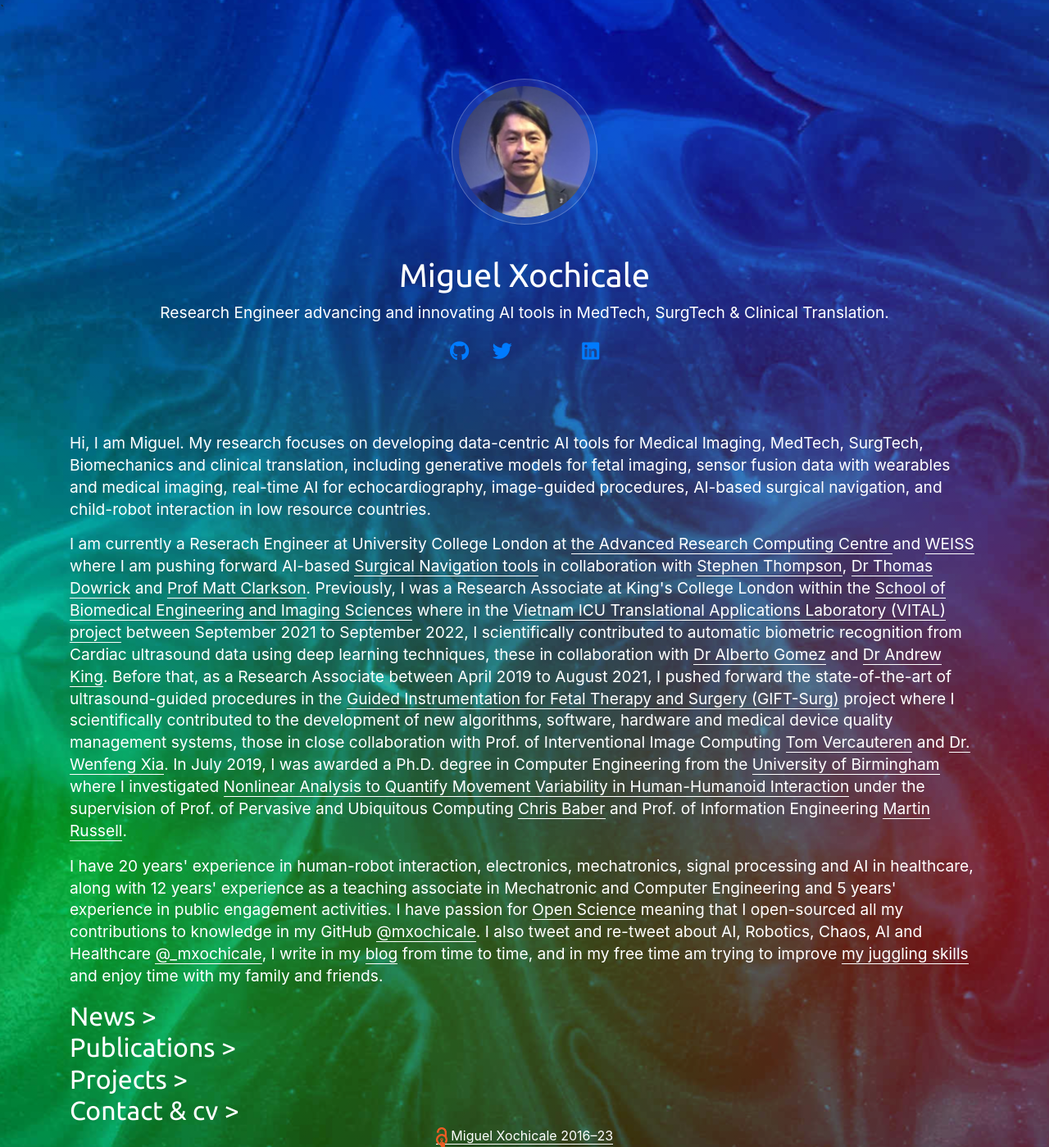
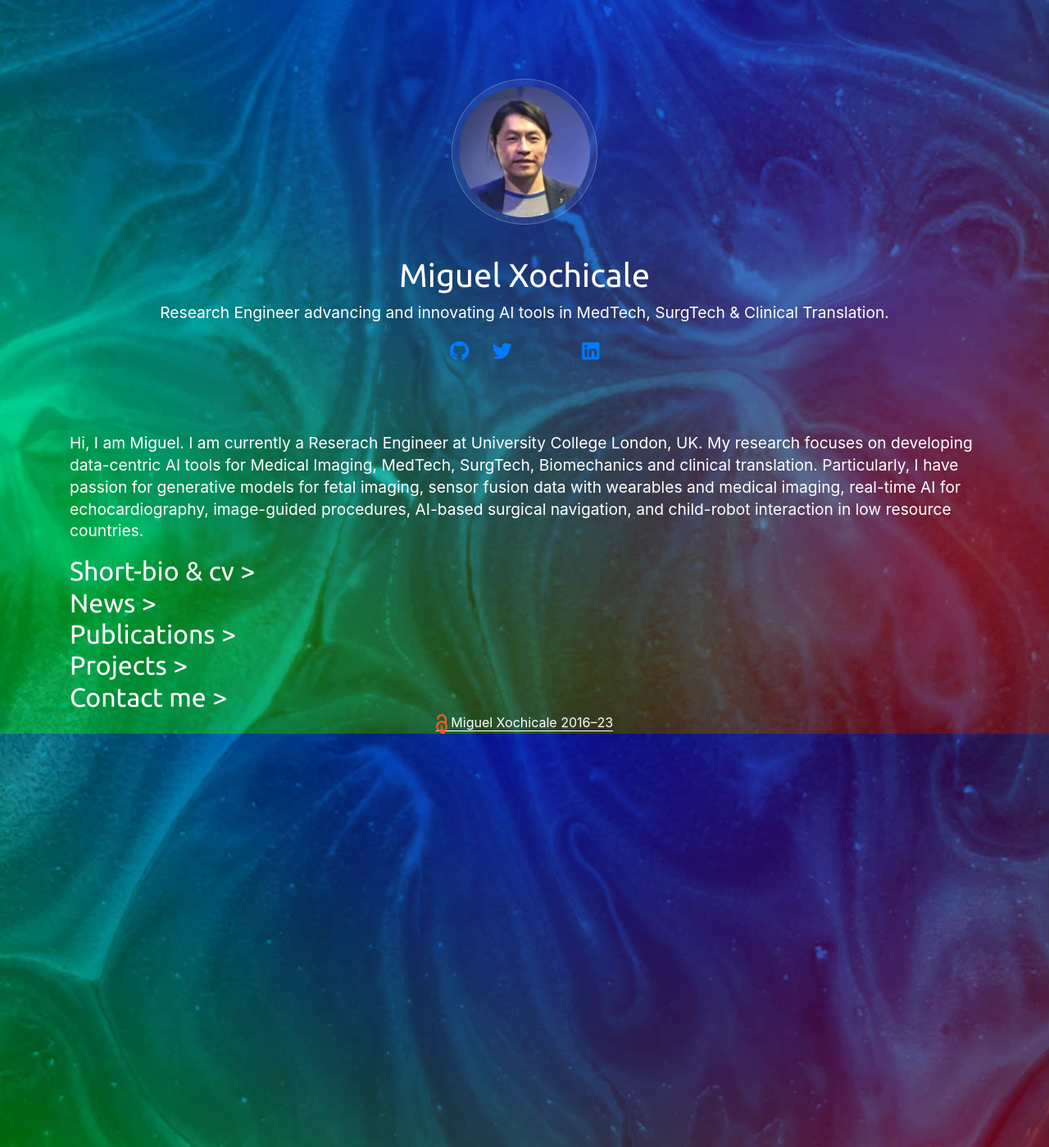
Before and after one commit to mxochicale/mxochicale.github.io, a Jekyll site: the page built from index.html, in a window 1280 px wide. Shown: the whole page at 82% size. Built offline with Jekyll 4.4.1, drawn with Linux system fonts in a browser that asks for light colours; nearby versions of some CDN libraries; comment, search, counter and statistics services are not loaded; a style sheet for code colours, icons or effects is not loaded.

Commit message:
updates accorion for index, and few changes to cv, me and adds contact and short-bio-cv (#22)

```diff
--- /dev/null
+++ b/_includes/contact.html
@@ -0,0 +1,4 @@
+<p style="padding-top:0.5rem">
+I am always keen to hear about academic and industry opportunities.
+Please do not hesitate to drop me a message to touch base: m.xochicale@ucl.ac.uk.
+</p>
--- a/_includes/cv.html
+++ /dev/null
@@ -1,13 +0,0 @@
-<p style="padding-top:0.5rem">
-  I am always happy to hear about new collaborators, opportunities, and participate in conferences or public engagement activities.
-  Please do get in touch via email: m.xochicale@ucl.ac.uk.
-  For detailed information, please see my CV and its github repository:
-</p>
-<p class="cv">
-    <a
-	href="https://github.com/mxochicale/cv/blob/generated-pdfs/cv-two-pages.pdf"> <i class="far fa-file-pdf"></i>
-    </a>
-    <a
-	href="https://github.com/mxochicale/cv"> <i class="fab fa-github"></i>
-    </a>
-</p>
--- a/_includes/me.html
+++ b/_includes/me.html
@@ -1,18 +1,6 @@
 <p>
 Hi, I am Miguel.
-My research focuses on developing data-centric AI tools for Medical Imaging, MedTech, SurgTech, Biomechanics and clinical translation, including generative models for fetal imaging, sensor fusion data with wearables and medical imaging, real-time AI for echocardiography, image-guided procedures, AI-based surgical navigation, and child-robot interaction in low resource countries.
+I am currently a Reserach Engineer at University College London, UK.
+My research focuses on developing data-centric AI tools for Medical Imaging, MedTech, SurgTech, Biomechanics and clinical translation.
+Particularly, I have passion for generative models for fetal imaging, sensor fusion data with wearables and medical imaging, real-time AI for echocardiography, image-guided procedures, AI-based surgical navigation, and child-robot interaction in low resource countries.
 </p>
-
-<p>
-I am currently a Reserach Engineer at University College London at <a class="white"  href="https://www.ucl.ac.uk/arc">the Advanced Research Computing Centre </a> and <a class="white"  href="https://www.ucl.ac.uk/interventional-surgical-sciences">WEISS</a> where I am pushing forward AI-based <a class="white"  href="https://github.com/SciKit-Surgery">Surgical Navigation tools</a> in collaboration with <a class="white"  href="https://scholar.google.co.uk/citations?user=-rD4cJIAAAAJ">Stephen Thompson</a>, <a class="white"  href="https://iris.ucl.ac.uk/iris/browse/profile?upi=TMDOW59">Dr Thomas Dowrick</a> and <a class="white"  href="https://iris.ucl.ac.uk/iris/browse/profile?upi=MJCLA42">Prof Matt Clarkson</a>.
-Previously, I was a Research Associate at King's College London within the <a class="white" href="https://www.kcl.ac.uk/bmeis">School of Biomedical Engineering and Imaging Sciences</a> where in the <a class="white" href="http://vital.oucru.org/">Vietnam ICU Translational Applications Laboratory (VITAL) project</a>  between September 2021 to September 2022, I scientifically contributed to automatic biometric recognition from Cardiac ultrasound data using deep learning techniques, these in collaboration with <a class="white" href="https://gomezalberto.github.io/">Dr Alberto Gomez</a> and <a class="white" href="https://www.kcl.ac.uk/people/andrew-king">Dr Andrew King</a>.
-Before that, as a Research Associate between April 2019 to August 2021, I pushed forward the state-of-the-art of ultrasound-guided procedures in the <a class="white" href="https://www.gift-surg.ac.uk/"> Guided Instrumentation for Fetal Therapy and Surgery (GIFT-Surg)</a> project where I scientifically contributed to the development of new algorithms, software, hardware and medical device quality management systems, those in close collaboration with Prof. of Interventional Image Computing <a class="white" href="https://cai4cai.ml/">Tom Vercauteren</a> and <a class="white" href="https://scholar.google.com/citations?hl=en&user=bLvnwOAAAAAJ">Dr. Wenfeng Xia</a>.
-In July 2019, I was awarded a Ph.D. degree in Computer Engineering from the <a class="white"  href="http://www.birmingham.ac.uk/index.aspx">University of Birmingham</a> where I investigated <a class="white"  href="https://mxochicale-phd.github.io/site/"> Nonlinear Analysis to Quantify Movement Variability in Human-Humanoid Interaction</a> under the supervision of Prof. of Pervasive and Ubiquitous Computing <a class="white" href="http://www.birmingham.ac.uk/staff/profiles/eese/baber-chris.aspx">Chris Baber</a> and Prof. of Information Engineering <a class="white"  href="http://www.birmingham.ac.uk/staff/profiles/eese/russell-martin.aspx">Martin Russell</a>.
-</p>
-
-<p>
-I have 20 years' experience in human-robot interaction, electronics, mechatronics, signal processing and AI in healthcare, along with 12 years' experience as a teaching associate in Mechatronic and Computer Engineering and 5 years' experience in public engagement activities.
-I have passion for <a class="white"  href="https://en.wikipedia.org/wiki/Open_science">Open Science</a> meaning that I open-sourced  all my contributions to knowledge in my GitHub <a class="white"  href="https://github.com/mxochicale">@mxochicale</a>.
-I also tweet and re-tweet about AI, Robotics, Chaos, AI and Healthcare <a class="white" href="https://twitter.com/_mxochicale">@_mxochicale</a>,
-I write in my <a class="white" href="http://mxochicale.github.io/blog/ ">blog</a> from time to time, and in my free time am trying to improve <a class="white" href=/assets/images/avatar/mapx_april2016.jpg>my juggling skills</a> and enjoy time with my family and friends.
-</p>
--- /dev/null
+++ b/_includes/short-bio-cv.html
@@ -0,0 +1,22 @@
+<p>
+I am currently a Reserach Engineer at University College London at <a class="white"  href="https://www.ucl.ac.uk/arc">the Advanced Research Computing Centre </a> and <a class="white"  href="https://www.ucl.ac.uk/interventional-surgical-sciences">WEISS</a> where I am pushing forward AI-based <a class="white"  href="https://github.com/SciKit-Surgery">Surgical Navigation tools</a> in collaboration with <a class="white"  href="https://scholar.google.co.uk/citations?user=-rD4cJIAAAAJ">Stephen Thompson</a>, <a class="white"  href="https://iris.ucl.ac.uk/iris/browse/profile?upi=TMDOW59">Dr Thomas Dowrick</a> and <a class="white"  href="https://iris.ucl.ac.uk/iris/browse/profile?upi=MJCLA42">Prof Matt Clarkson</a>.
+Previously, I was a Research Associate at King's College London within the <a class="white" href="https://www.kcl.ac.uk/bmeis">School of Biomedical Engineering and Imaging Sciences</a> where in the <a class="white" href="http://vital.oucru.org/">Vietnam ICU Translational Applications Laboratory (VITAL) project</a>  between September 2021 to September 2022, I scientifically contributed to automatic biometric recognition from Cardiac ultrasound data using deep learning techniques, these in collaboration with <a class="white" href="https://gomezalberto.github.io/">Dr Alberto Gomez</a> and <a class="white" href="https://www.kcl.ac.uk/people/andrew-king">Dr Andrew King</a>.
+Before that, as a Research Associate between April 2019 to August 2021, I pushed forward the state-of-the-art of ultrasound-guided procedures in the <a class="white" href="https://www.gift-surg.ac.uk/"> Guided Instrumentation for Fetal Therapy and Surgery (GIFT-Surg)</a> project where I scientifically contributed to the development of new algorithms, software, hardware and medical device quality management systems, those in close collaboration with Prof. of Interventional Image Computing <a class="white" href="https://cai4cai.ml/">Tom Vercauteren</a> and <a class="white" href="https://scholar.google.com/citations?hl=en&user=bLvnwOAAAAAJ">Dr. Wenfeng Xia</a>.
+In July 2019, I was awarded a Ph.D. degree in Computer Engineering from the <a class="white"  href="http://www.birmingham.ac.uk/index.aspx">University of Birmingham</a> where I investigated <a class="white"  href="https://mxochicale-phd.github.io/site/"> Nonlinear Analysis to Quantify Movement Variability in Human-Humanoid Interaction</a> under the supervision of Prof. of Pervasive and Ubiquitous Computing <a class="white" href="http://www.birmingham.ac.uk/staff/profiles/eese/baber-chris.aspx">Chris Baber</a> and Prof. of Information Engineering <a class="white"  href="http://www.birmingham.ac.uk/staff/profiles/eese/russell-martin.aspx">Martin Russell</a>.
+</p>
+
+<p>
+I have 20 years' experience in human-robot interaction, electronics, mechatronics, signal processing and AI in healthcare, along with 12 years' experience as a teaching associate in Mechatronic and Computer Engineering and 5 years' experience in public engagement activities.
+I have passion for <a class="white"  href="https://en.wikipedia.org/wiki/Open_science">Open Science</a> meaning that I open-sourced  all my contributions to knowledge in my GitHub <a class="white"  href="https://github.com/mxochicale">@mxochicale</a>.
+I also tweet and re-tweet about AI, Robotics, Chaos, AI and Healthcare <a class="white" href="https://twitter.com/_mxochicale">@_mxochicale</a>,
+I write in my <a class="white" href="http://mxochicale.github.io/blog/ ">blog</a> from time to time, and in my free time am trying to improve <a class="white" href=/assets/images/avatar/mapx_april2016.jpg>my juggling skills</a> and enjoy time with my family and friends.
+</p>
+
+<p class="cv">
+Curriculum Vitae
+</p>
+<p>
+For detailed information, please see my two-page CV and its github repository:
+<a href="https://github.com/mxochicale/cv/blob/generated-pdfs/cv-two-pages.pdf"> <i class="far fa-file-pdf"></i> </a>
+<a href="https://github.com/mxochicale/cv"> <i class="fab fa-github"></i>  </a>
+</p>
--- a/index.html
+++ b/index.html
@@ -49,6 +49,11 @@
 
   <div id="accordion">
 
+  <h1 id="research" class="panel">Short-bio & cv > </h1>
+  <div id="panel-content">
+    {% include short-bio-cv.html %}
+  </div>
+
   <h1 id="research" class="panel">News > </h1>
   <div id="panel-content">
     {% include news.html %}
@@ -64,9 +69,9 @@
         {% include projects.html %}
     </div>
 
-  <h1 id="cv"  class="panel" >Contact & cv > </h1>
+  <h1 id="cv"  class="panel" >Contact me > </h1>
     <div class="panel-content">
-        {% include cv.html %}
+        {% include contact.html %}
     </div>
 
   </div>
--- a/js/accordion.js
+++ b/js/accordion.js
@@ -17,7 +17,7 @@
   } else if (hash === 'code') {
     active = 1;
   } else if (hash === 'cv') {
-      active = 2;
+    active = 2;
   }
   if (hash) {
     $('#accordion').accordion('option', 'active', active);
```
